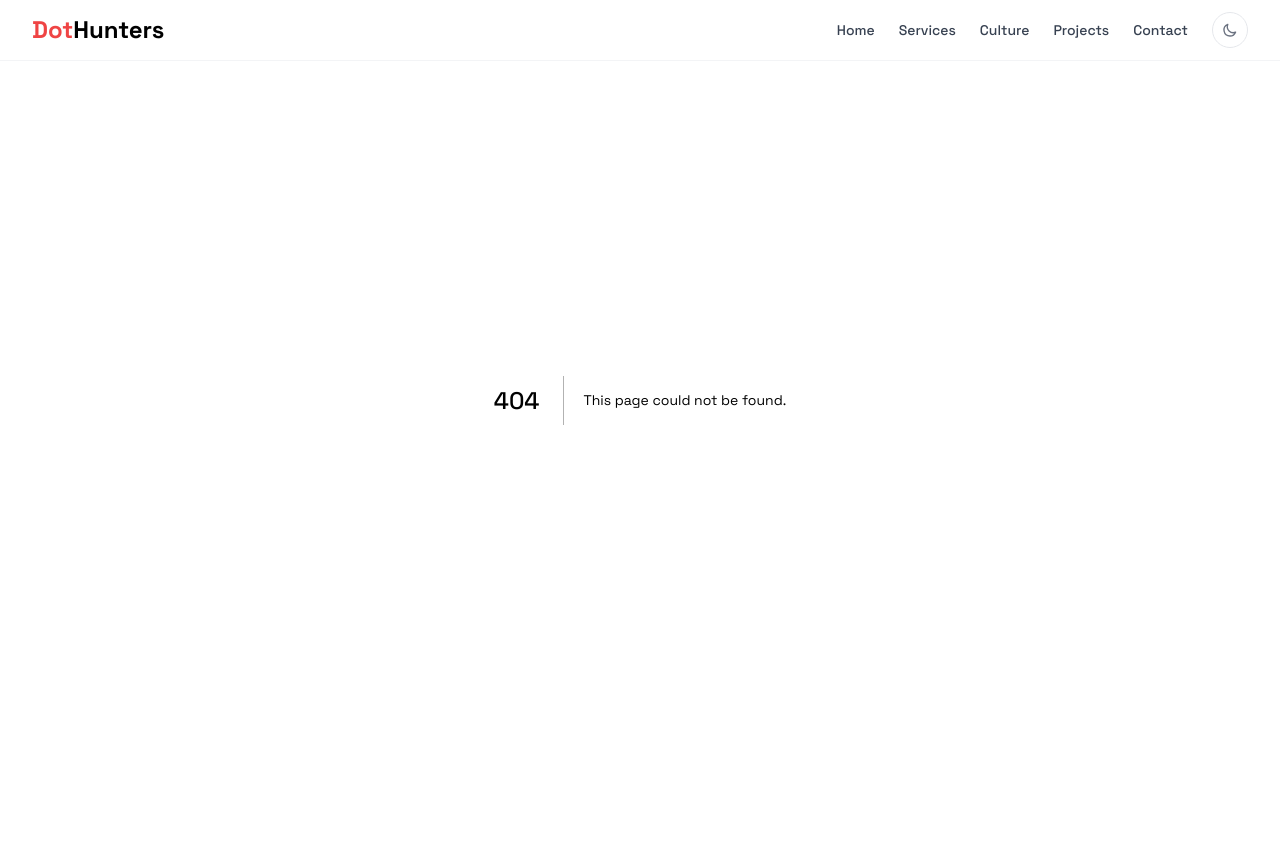
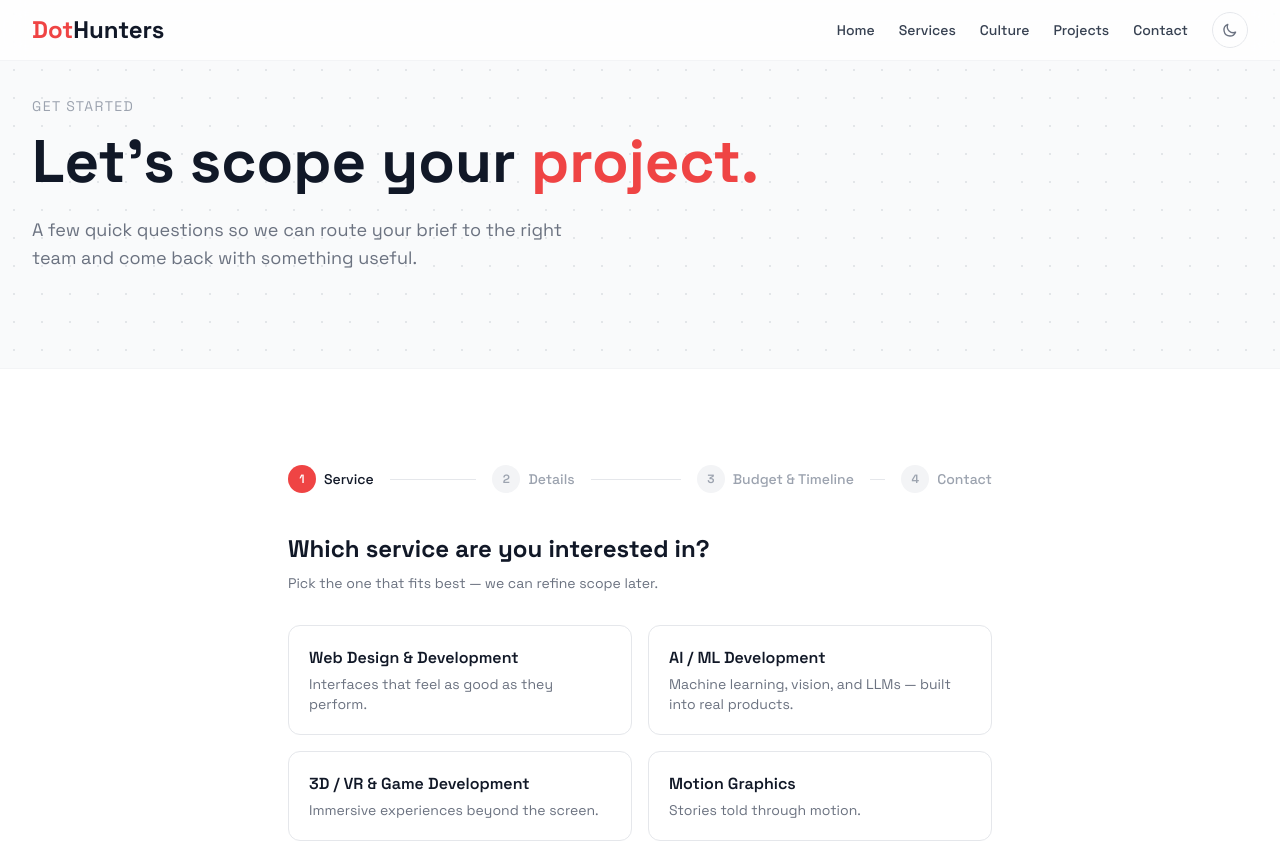
Before and after one commit to janarthan-j/dothunters, a Next.js app: page /get-started in a window 1280 px wide. Before the commit this address had no page. Shown: the top 841 px of the page. Before the commit the page ends 800 px from the top, so only its background shows below. Built offline with nearby package versions, Linux system fonts and the light colour scheme.

Commit message:
feat: add /get-started onboarding page
Also fixes a bug found during manual verification: canAdvance() had
no case for the contact step, so Submit was never disabled even with
empty required Name/Email fields.

```diff
--- /dev/null
+++ b/src/app/get-started/page.js
@@ -0,0 +1,33 @@
+import OnboardingWizard from "@/components/OnboardingWizard";
+
+export const metadata = {
+  title: "Get Started",
+  description: "Tell us about your project in a few quick steps and we'll follow up within 24 hours.",
+};
+
+export default function GetStartedPage() {
+  return (
+    <main id="get-started">
+      <section className="dot-bg bg-gray-50 dark:bg-gray-800 py-24 border-b border-gray-100 dark:border-gray-700">
+        <div className="max-w-7xl mx-auto px-6 lg:px-8">
+          <p className="uppercase tracking-widest text-gray-400 dark:text-gray-500 text-sm mb-4">
+            Get started
+          </p>
+          <h1 className="text-5xl md:text-6xl font-bold leading-tight max-w-3xl mb-6 dark:text-white">
+            Let&apos;s scope your <span className="text-red-500">project.</span>
+          </h1>
+          <p className="text-gray-500 dark:text-gray-400 text-lg max-w-xl">
+            A few quick questions so we can route your brief to the right team and come back with
+            something useful.
+          </p>
+        </div>
+      </section>
+
+      <section className="py-24 bg-white dark:bg-gray-900">
+        <div className="max-w-3xl mx-auto px-6 lg:px-8">
+          <OnboardingWizard />
+        </div>
+      </section>
+    </main>
+  );
+}
--- a/src/components/OnboardingWizard.js
+++ b/src/components/OnboardingWizard.js
@@ -36,6 +36,7 @@ export default function OnboardingWizard() {
       return questions.every((q) => Boolean(form.details[q.id]));
     }
     if (step === 2) return Boolean(form.budget) && Boolean(form.timeline);
+    if (step === 3) return Boolean(form.name) && Boolean(form.email);
     return true;
   };
 
```
Also changed, not shown: 1 other file (tests, documents, lock files or other folders).
